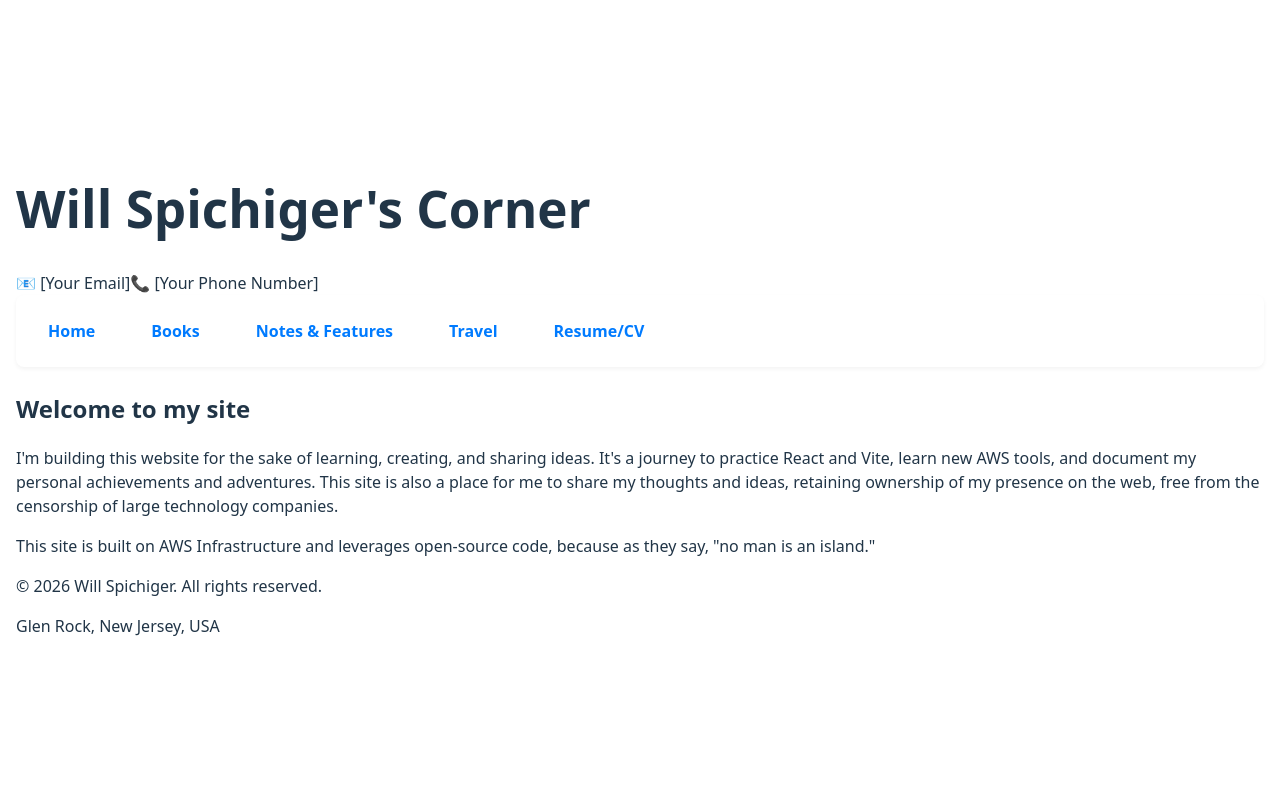
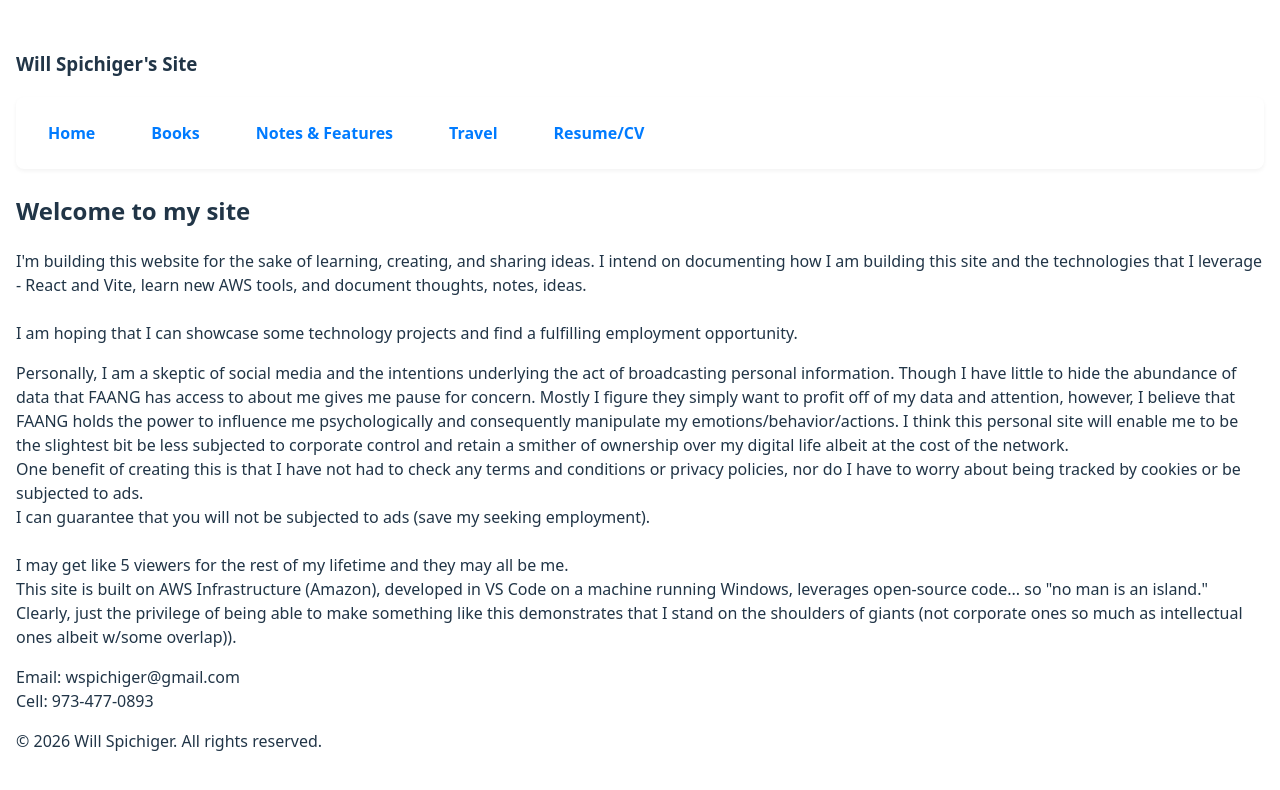
Before and after one commit to Spich9215/Will-Spichiger-Site, a React (Vite) app in the folder client/: page / in a window 1280 px wide. Shown: the top 790 px of the page. Built offline with nearby package versions, Linux system fonts and the light colour scheme.

Commit message:
Added Resume to the Site

```diff
--- a/client/src/App.tsx
+++ b/client/src/App.tsx
@@ -1,5 +1,5 @@
 // client/src/App.tsx
-import React from 'react';
+//import React from 'react';
 import { BrowserRouter, Routes, Route } from 'react-router-dom';
 import './App.css';
 
--- a/client/src/components/Footer.tsx
+++ b/client/src/components/Footer.tsx
@@ -4,8 +4,10 @@ import React from 'react';
 const Footer: React.FC = () => {
   return (
     <footer className="footer-container">
+      <span>Email: wspichiger@gmail.com</span>
+      <br></br>
+      <span>Cell: 973-477-0893</span>
       <p>&copy; {new Date().getFullYear()} Will Spichiger. All rights reserved.</p>
-      <p>Glen Rock, New Jersey, USA</p>
     </footer>
   );
 };
--- a/client/src/components/Header.tsx
+++ b/client/src/components/Header.tsx
@@ -1,16 +1,12 @@
 // client/src/components/Header.tsx
 import React from 'react';
-import { Link } from 'react-router-dom'; // Use Link for internal navigation
+//import { Link } from 'react-router-dom'; // Use Link for internal navigation
 
 const Header: React.FC = () => {
   return (
     <header className="header-container">
       <div className="header-content">
-        <h1 className="site-title">Will Spichiger's Corner</h1>
-        <div className="contact-info">
-          <span>📧 [Your Email]</span>
-          <span>📞 [Your Phone Number]</span>
-        </div>
+        <h3 className="site-title">Will Spichiger's Site</h3>
       </div>
       {/* You can add more navigation links here if needed, or keep them in App.tsx */}
     </header>
--- a/client/src/components/Home.tsx
+++ b/client/src/components/Home.tsx
@@ -8,11 +8,26 @@ const Home: React.FC = () => {
       <h2>Welcome to my site</h2>
       <p>
         I'm building this website for the sake of learning, creating, and sharing ideas.
-        It's a journey to practice React and Vite, learn new AWS tools, and document my personal achievements and adventures.
-        This site is also a place for me to share my thoughts and ideas, retaining ownership of my presence on the web, free from the censorship of large technology companies.
+        I intend on documenting how I am building this site and the technologies that I leverage - React and Vite, learn new AWS tools, and document thoughts, notes, ideas.
+        <br></br>
+        <br></br>
+        I am hoping that I can showcase some technology projects and find a fulfilling employment opportunity.
       </p>
       <p>
-        This site is built on AWS Infrastructure and leverages open-source code, because as they say, "no man is an island."
+        Personally, I am a skeptic of social media and the intentions underlying the act of broadcasting personal information.
+        Though I have little to hide the abundance of data that FAANG has access to about me gives me pause for concern.
+        Mostly I figure they simply want to profit off of my data and attention, however, I believe that FAANG holds the power to influence me psychologically and consequently manipulate my emotions/behavior/actions.
+        I think this personal site will enable me to be the slightest bit be less subjected to corporate control and retain a smither of ownership over my digital life albeit at the cost of the network.
+        <br></br>
+        One benefit of creating this is that I have not had to check any terms and conditions or privacy policies, nor do I have to worry about being tracked by cookies or be subjected to ads.
+        <br></br>
+        I can guarantee that you will not be subjected to ads (save my seeking employment).
+        <br></br>
+        <br></br>
+        I may get like 5 viewers for the rest of my lifetime and they may all be me.
+        <br></br>
+        This site is built on AWS Infrastructure (Amazon), developed in VS Code on a machine running Windows, leverages open-source code... so "no man is an island."
+        Clearly, just the privilege of being able to make something like this demonstrates that I stand on the shoulders of giants (not corporate ones so much as intellectual ones albeit w/some overlap)).
       </p>
       {/* You can add more content here, like a brief intro to yourself */}
     </div>
```
Also changed, not shown: 1 other file (tests, documents, lock files or other folders).
